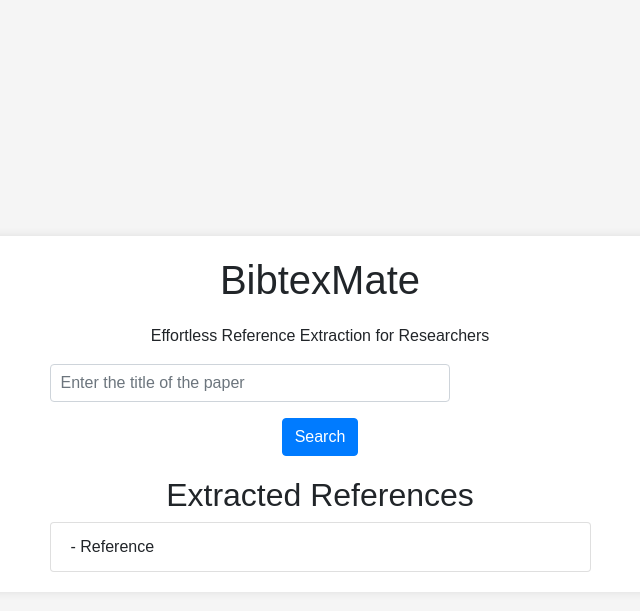
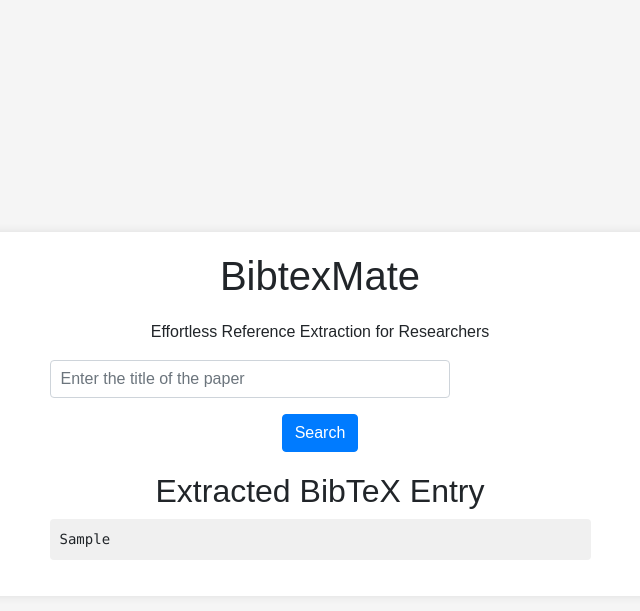
Before and after one commit to hjiang13/BibtexMate, a Flask app: template templates/index.html in a window 1280 px wide. Shown: the top 611 px of the page, without its empty margins (320-960 px from the left). Run offline with Flask 2, Linux system fonts and the light colour scheme; the template is opened without the code that fills it: most values are stand-ins (such as "Sample title", 1, 10 or a date in 2020); some libraries are stand-ins or nearby versions.

Commit message:
Back to simple method

```diff
--- a/app.py
+++ b/app.py
@@ -1,45 +1,27 @@
 import os
 import requests
-from flask import Flask, request, render_template
-import logging
+from flask import Flask, request, render_template, redirect, url_for
+from urllib.parse import quote as url_quote
 
 app = Flask(__name__)
 
-# Set up basic logging
-logging.basicConfig(level=logging.INFO)
+def search_crossref_for_bibtex(title):
+    url = "https://api.crossref.org/works"
+    headers = {"Accept": "application/json"}
+    params = {"query.title": title, "rows": 1}
 
-def search_crossref_for_references(title):
-    try:
-        url = "https://api.crossref.org/works"
-        headers = {"Accept": "application/json"}
-        params = {"query.title": title, "rows": 1}
-
-        response = requests.get(url, headers=headers, params=params)
-        logging.info(f"Title search response: {response.status_code} - {response.json()}")
-
-        if response.status_code == 200:
-            data = response.json()
-            if data["message"]["items"]:
-                item = data["message"]["items"][0]
-                doi = item.get("DOI")
-                if doi:
-                    references_url = f"https://api.crossref.org/works/{doi}/references"
-                    references_response = requests.get(references_url, headers=headers)
-                    logging.info(f"References response: {references_response.status_code} - {references_response.json()}")
-
-                    if references_response.status_code == 200:
-                        references_data = references_response.json()
-                        references = references_data.get("message", {}).get("reference", [])
-                        logging.info(f"Found {len(references)} references")
-                        return references
-                    else:
-                        logging.warning(f"References not found for DOI: {doi}")
-            else:
-                logging.warning(f"No items found for the title: {title}")
-        return []
-    except Exception as e:
-        logging.error(f"Error in search_crossref_for_references: {e}")
-        return []
+    response = requests.get(url, headers=headers, params=params)
+    if response.status_code == 200:
+        data = response.json()
+        if data["message"]["items"]:
+            item = data["message"]["items"][0]
+            doi = item.get("DOI")
+            if doi:
+                bibtex_url = f"https://doi.org/{url_quote(doi)}"
+                bibtex_response = requests.get(bibtex_url, headers={"Accept": "application/x-bibtex"})
+                if bibtex_response.status_code == 200:
+                    return bibtex_response.text
+    return None
 
 @app.route('/', methods=['GET', 'POST'])
 def index():
@@ -47,14 +29,14 @@
         if request.method == 'POST':
             title = request.form.get('title')
             if title:
-                references = search_crossref_for_references(title)
-                if references:
-                    return render_template('index.html', references=references)
+                bibtex_entry = search_crossref_for_bibtex(title)
+                if bibtex_entry:
+                    return render_template('index.html', bibtex_entry=bibtex_entry)
                 else:
-                    return render_template('index.html', error="No references found for the given title.")
+                    return render_template('index.html', error="No BibTeX entry found for the given title.")
         return render_template('index.html')
     except Exception as e:
-        logging.error(f"Error in index route: {e}")
+        print(f"Error in index route: {e}")
         return render_template('index.html', error="An internal error occurred. Please try again later.")
 
 if __name__ == '__main__':
--- a/static/style.css
+++ b/static/style.css
@@ -39,10 +39,6 @@
     padding: 10px 20px;
 }
 
-ul.list-group {
-    text-align: left;
-}
-
 pre {
     text-align: left;
     background-color: #f0f0f0;
--- a/templates/index.html
+++ b/templates/index.html
@@ -21,16 +21,9 @@
                         <button type="submit" class="btn btn-primary">Search</button>
                     </div>
                 </form>
-                {% if references %}
-                    <h2>Extracted References</h2>
-                    <ul class="list-group">
-                        {% for ref in references %}
-                            <li class="list-group-item">
-                                {{ ref.DOI if 'DOI' in ref else '' }} -
-                                {{ ref['article-title'] if 'article-title' in ref else ref['journal-title'] if 'journal-title' in ref else 'Reference' }}
-                            </li>
-                        {% endfor %}
-                    </ul>
+                {% if bibtex_entry %}
+                    <h2>Extracted BibTeX Entry</h2>
+                    <pre>{{ bibtex_entry }}</pre>
                 {% elif error %}
                     <p class="text-danger">{{ error }}</p>
                 {% endif %}
```
